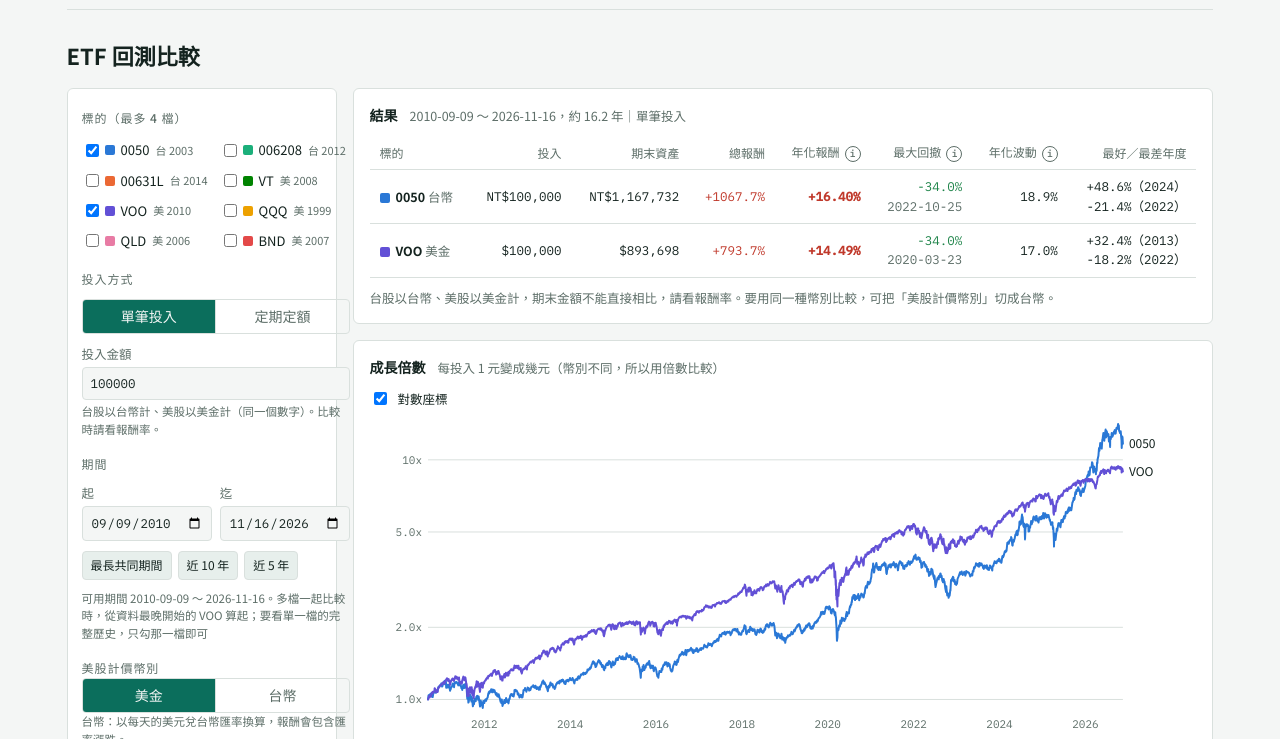
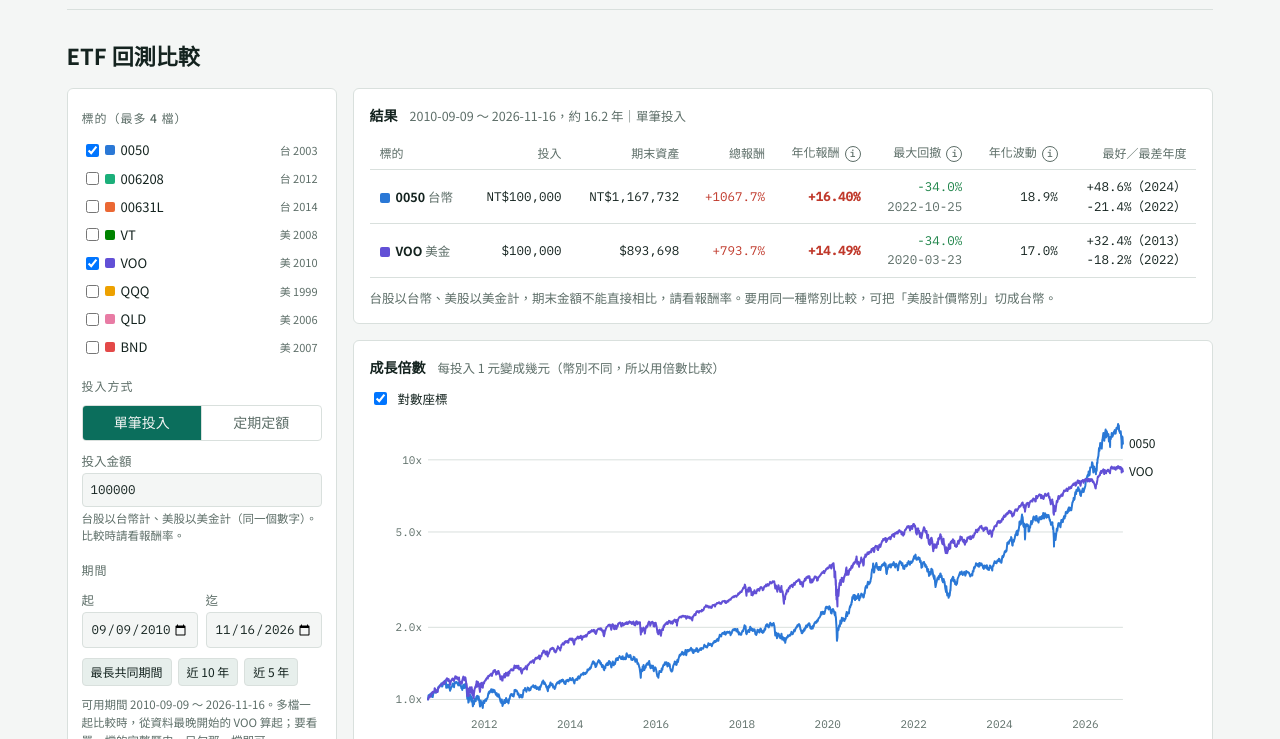
Before and after one commit to htnvt241/etf-tools, a plain HTML site: page backtest.html in a window 1280 px wide. Shown: the part 51-790 px from the top of the page. Drawn offline with Linux system fonts and the light colour scheme.

Commit message:
標的清單改成一欄，避免左欄被撐寬
Co-Authored-By: Claude Opus 5.5 <noreply@anthropic.com>
Claude-Session: https://claude.ai/code/session_01DmPPvqW5U77vr255tpGEaz

```diff
--- a/assets/style.css
+++ b/assets/style.css
@@ -53,12 +53,12 @@ button.primary{background:var(--accent);border-color:var(--accent);color:var(--b
 .seg button{flex:1;white-space:nowrap;border:0;border-radius:0;background:transparent;color:var(--mute);padding:6px 8px}
 .seg button+button{border-left:1px solid var(--line)}
 .seg button.on{background:var(--accent);color:var(--bg);font-weight:500}
-.picks{display:grid;grid-template-columns:1fr 1fr;gap:4px 8px}
+.picks{display:grid;grid-template-columns:minmax(0,1fr);gap:2px}
 .pick{display:flex;align-items:center;gap:6px;font-size:13px;color:var(--ink);cursor:pointer;padding:3px 4px;border-radius:4px}
 .pick:hover{background:var(--soft)}
 .pick input{width:auto;margin:0}
 .pick i{width:10px;height:10px;border-radius:2px;display:inline-block;flex:none}
-.pick small{color:var(--mute);font-size:11px;white-space:nowrap}
+.pick small{color:var(--mute);font-size:11px;white-space:nowrap;margin-left:auto}
 .pick small .est{text-decoration:underline dotted}
 label.chk{display:flex;gap:8px;align-items:flex-start;font-size:13px;color:var(--ink);cursor:pointer}
 label.chk input{width:auto;margin-top:3px}
```
